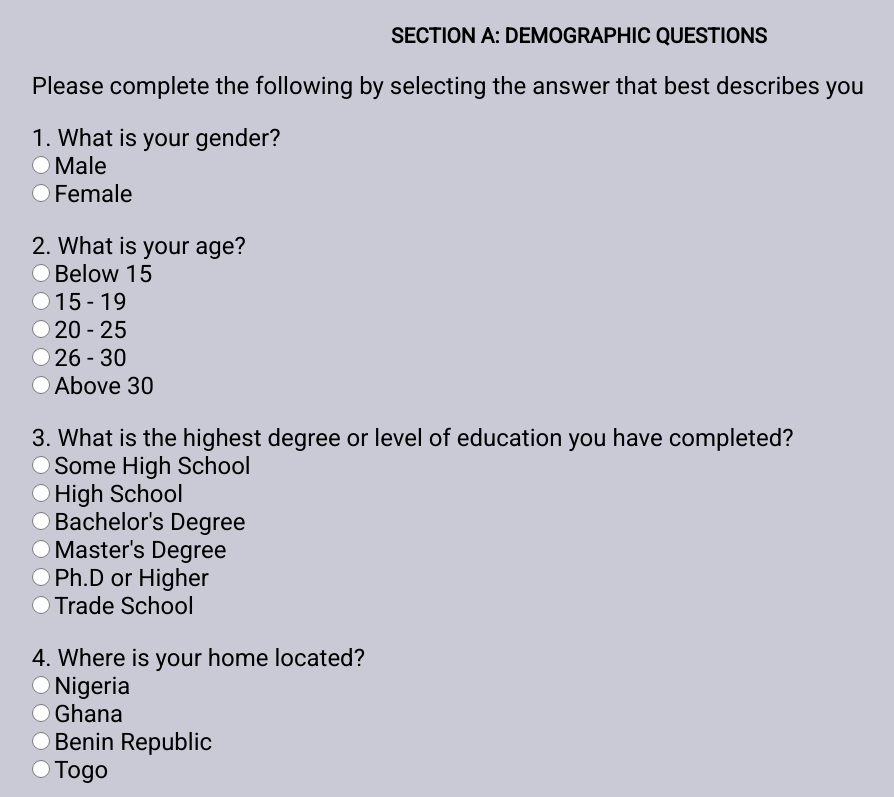
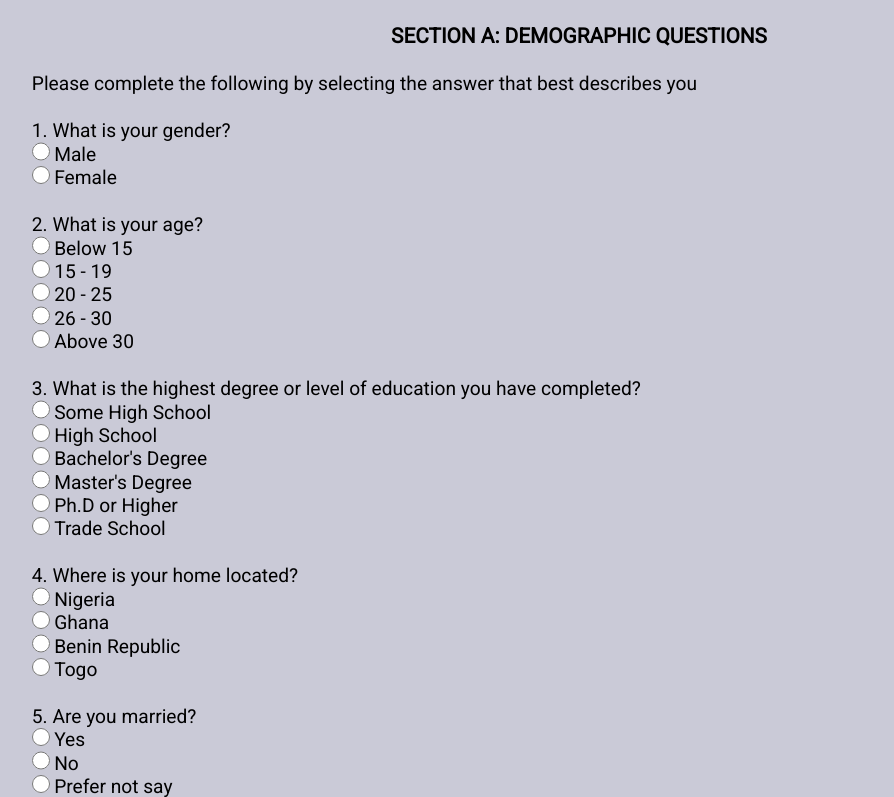
Before and after one commit to Nneka-Chukwuemeka/cit404, a plain HTML site: page index.html in a window 1280 px wide. Shown: the part 1400-2197 px from the top of the page, without its empty margins (61-955 px from the left). Drawn offline with Linux system fonts and the light colour scheme.

Commit message:
font-size-update

```diff
--- a/link.css
+++ b/link.css
@@ -187,12 +187,14 @@ input[type="radio"] {
     padding-left: var(--small-space);
   }
   .demo-questions-container p,
+  .demo-questions-container label,
+  .demo-questions-container input,
   .demo-questions-title,
   .product-awareness #product-title,
   .product-survey p,
   li,
-  label {
-    font-size: 1.5em;
+  .form-questions label {
+    font-size: 1.2em;
   }
   table {
     width: 100%;
```
